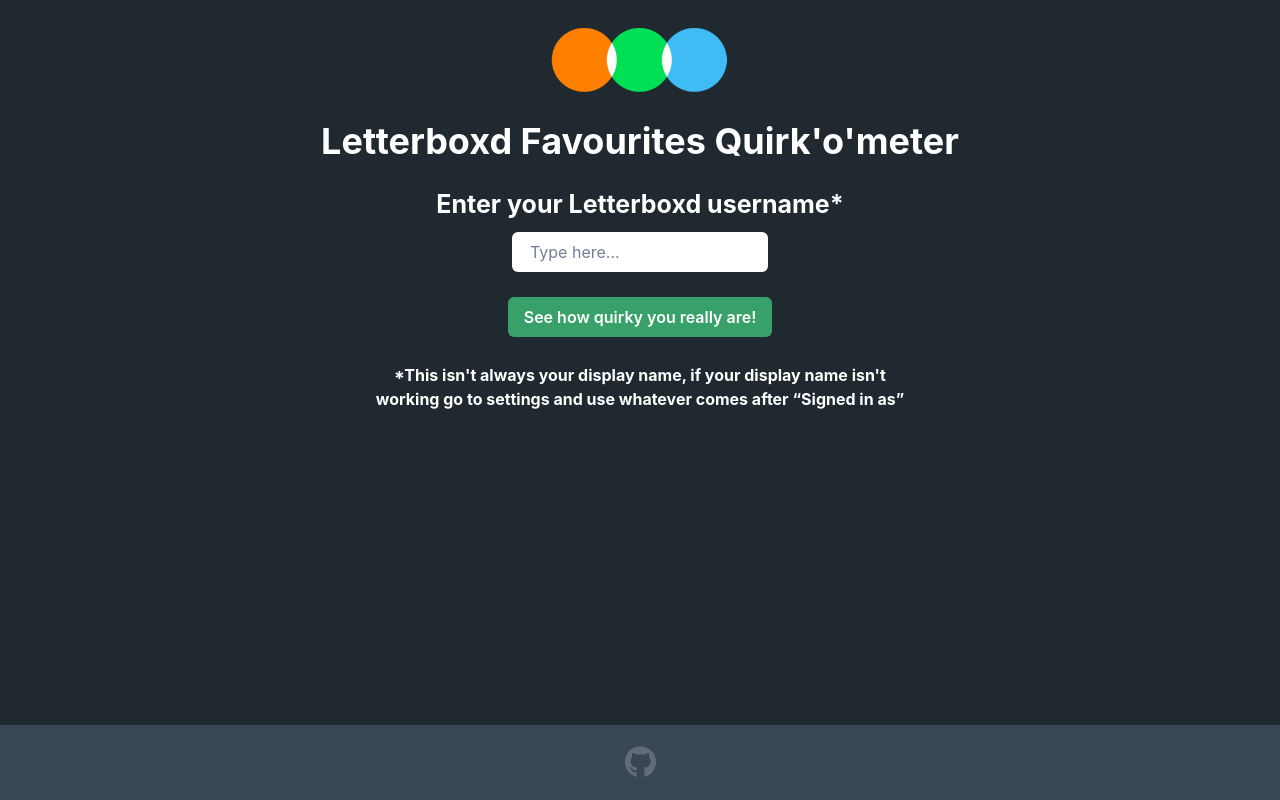
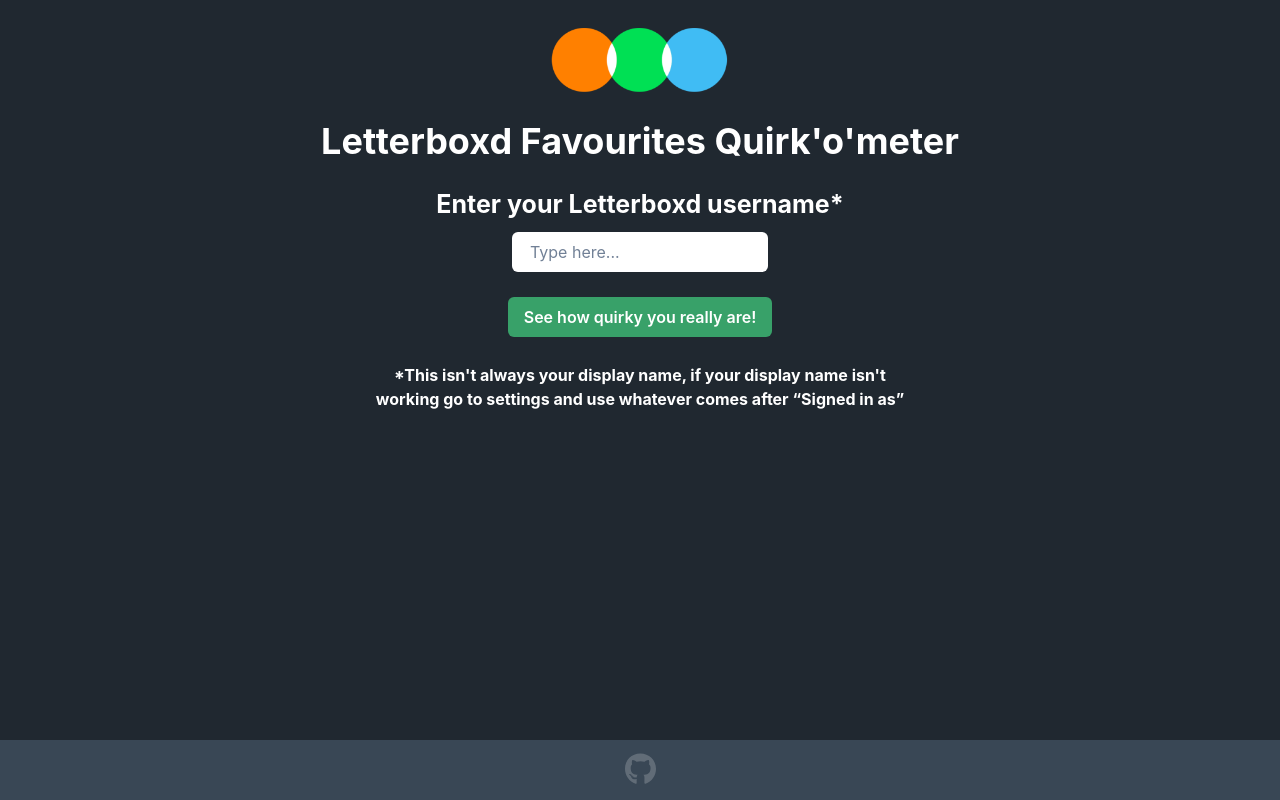
Before and after one commit to MitchelMckee/letterboxd, a React (Create React App) app: page / in a window 1280 px wide. Built offline with nearby package versions, Linux system fonts and the light colour scheme; the HTML template or start-up script is replaced by a standard one.

Commit message:
fix footer

```diff
--- a/src/components/HowQuirky.jsx
+++ b/src/components/HowQuirky.jsx
@@ -134,7 +134,7 @@
             listStyleType={"none"}
             textAlign={"center"}
             gap={"2%"}
-            paddingBottom={"2%"}
+            paddingBottom={"1%"}
           >
             {props.favourite.map((film, index) => (
               <ListItem key={index} color={"white"}>
@@ -148,8 +148,9 @@
                   style={{ opacity: 0 }}
                   animate={{ opacity: 1, transition: { delay: index * 0.3 } }}
                 />
-                <br />
-                <Heading color={"#202830"}>{getIndividualScore(film)}</Heading>
+                <Heading color={"#202830"} size={"1px"}>
+                  {getIndividualScore(film)}
+                </Heading>
               </ListItem>
             ))}
           </Flex>
--- a/src/components/styles.css
+++ b/src/components/styles.css
@@ -3,10 +3,10 @@
 }
 
 footer {
-  position: absolute;
+  position: fixed;
   bottom: 0;
   width: 100%;
-  height: 75px;
+  height: 60px;
   background-color: #394755;
   display: flex;
   justify-content: center;
```
